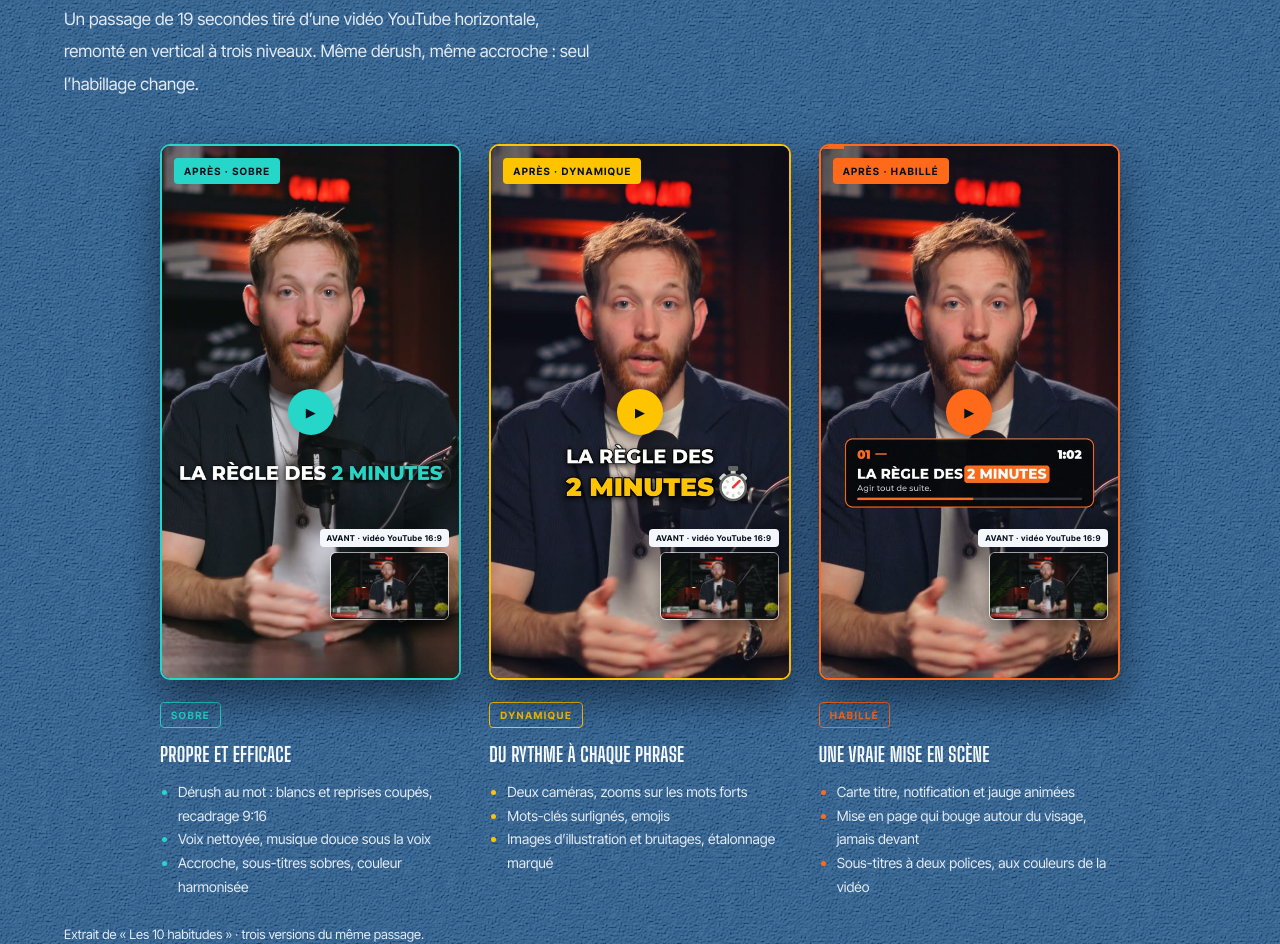
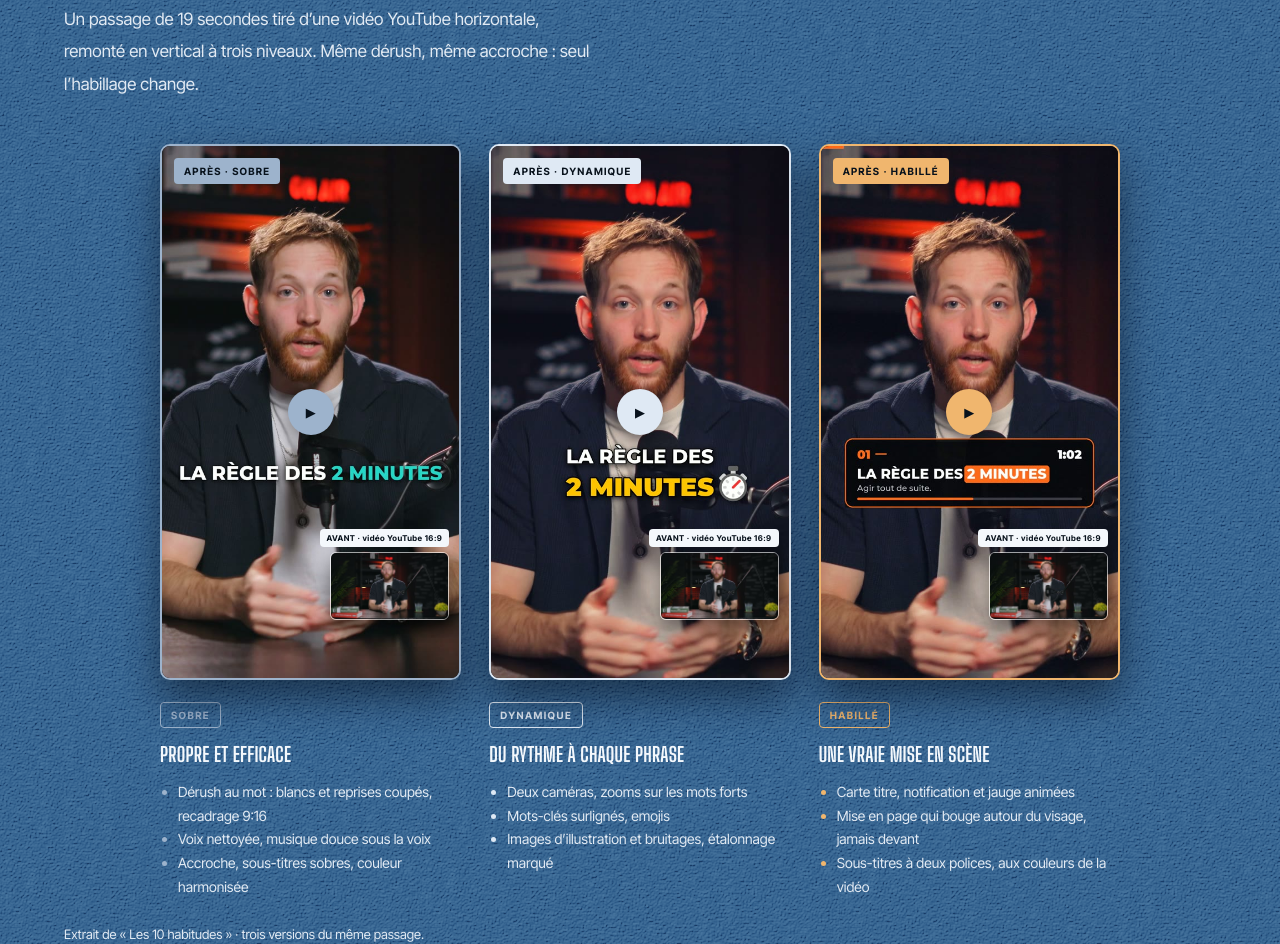
Before and after one commit to blackjackbow/haimcut-portfolio, a plain HTML site: page index.html in a window 1280 px wide. Shown: the part 4334-5278 px from the top of the page. Drawn offline with nearby package versions, Linux system fonts and the light colour scheme; no server answers; animation ran at ten frames a second.

Commit message:
Trois niveaux aux couleurs de la DA

```diff
--- a/index.html
+++ b/index.html
@@ -42,9 +42,9 @@
 <section class="comparison section" id="avant-apres"><div class="section-top"><p class="eyebrow">AVANT / APRÈS</p></div><div class="comparison-grid"><div><h2>La même prise,<br><em>avant et après montage.</em></h2><p class="body-copy">Tire la ligne sur la vidéo. À gauche, le rush avant étalonnage. À droite, après mon montage : longueurs retirées, recadrage, petites animations, son et images travaillés.</p><p class="small-note">Extrait de « Les 10 habitudes » · même prise, avant et après montage.</p></div><div><div class="compare-frame"><video id="before" src="media/brut.mp4" muted playsinline loop preload="metadata" aria-label="Passage avant montage"></video><div class="after-layer"><video id="after" src="media/monte.mp4" muted playsinline loop preload="metadata" aria-label="Même passage après montage"></video></div><span class="compare-label left">BRUT</span><span class="compare-label right">MONTÉ</span><div class="compare-line" aria-hidden="true"><span>↔</span></div></div><label class="range-label">Comparer le brut et le monté<input id="compare-range" type="range" min="0" max="100" value="50" aria-label="Position de la séparation entre le brut et le monté"></label><button class="text-link compare-play" type="button">Lire la comparaison ▶</button><button class="text-link compare-son" type="button" aria-pressed="false">Activer le son</button><p id="compare-error" role="status"></p></div></div>
 <div class="niveaux" id="niveaux"><div class="niveaux-head"><p class="eyebrow">TROIS NIVEAUX DE MONTAGE</p><h2>Le même rush,<br><em>trois façons de le monter.</em></h2><p class="body-copy">Un passage de 19 secondes tiré d’une vidéo YouTube horizontale, remonté en vertical à trois niveaux. Même dérush, même accroche : seul l’habillage change.</p></div>
 <div class="niveaux-grid">
-<article class="niveau" style="--niv:#26d6c8"><div class="niveau-frame"><button class="niveau-lire" data-niveau="niveau-sobre" aria-label="Lire la version Sobre du passage"><img src="assets/niveau-sobre.jpg" width="540" height="960" alt="" loading="lazy"><span class="niveau-play" aria-hidden="true">▶</span></button><span class="niveau-tag">APRÈS · SOBRE</span><figure class="niveau-avant"><img src="assets/niveaux-avant.jpg" width="480" height="270" alt="" loading="lazy"><figcaption>AVANT<span class="niv-long"> · vidéo YouTube</span> 16:9</figcaption></figure></div><p class="niveau-nom">SOBRE</p><h3>Propre et efficace</h3><ul><li>Dérush au mot : blancs et reprises coupés, recadrage 9:16</li><li>Voix nettoyée, musique douce sous la voix</li><li>Accroche, sous-titres sobres, couleur harmonisée</li></ul></article>
-<article class="niveau" style="--niv:#ffc400"><div class="niveau-frame"><button class="niveau-lire" data-niveau="niveau-dynamique" aria-label="Lire la version Dynamique du passage"><img src="assets/niveau-dynamique.jpg" width="540" height="960" alt="" loading="lazy"><span class="niveau-play" aria-hidden="true">▶</span></button><span class="niveau-tag">APRÈS · DYNAMIQUE</span><figure class="niveau-avant"><img src="assets/niveaux-avant.jpg" width="480" height="270" alt="" loading="lazy"><figcaption>AVANT<span class="niv-long"> · vidéo YouTube</span> 16:9</figcaption></figure></div><p class="niveau-nom">DYNAMIQUE</p><h3>Du rythme à chaque phrase</h3><ul><li>Deux caméras, zooms sur les mots forts</li><li>Mots-clés surlignés, emojis</li><li>Images d’illustration et bruitages, étalonnage marqué</li></ul></article>
-<article class="niveau" style="--niv:#ff6a1a"><div class="niveau-frame"><button class="niveau-lire" data-niveau="niveau-habille" aria-label="Lire la version Habillée du passage"><img src="assets/niveau-habille.jpg" width="540" height="960" alt="" loading="lazy"><span class="niveau-play" aria-hidden="true">▶</span></button><span class="niveau-tag">APRÈS · HABILLÉ</span><figure class="niveau-avant"><img src="assets/niveaux-avant.jpg" width="480" height="270" alt="" loading="lazy"><figcaption>AVANT<span class="niv-long"> · vidéo YouTube</span> 16:9</figcaption></figure></div><p class="niveau-nom">HABILLÉ</p><h3>Une vraie mise en scène</h3><ul><li>Carte titre, notification et jauge animées</li><li>Mise en page qui bouge autour du visage, jamais devant</li><li>Sous-titres à deux polices, aux couleurs de la vidéo</li></ul></article>
+<article class="niveau" style="--niv:#9db3cc"><div class="niveau-frame"><button class="niveau-lire" data-niveau="niveau-sobre" aria-label="Lire la version Sobre du passage"><img src="assets/niveau-sobre.jpg" width="540" height="960" alt="" loading="lazy"><span class="niveau-play" aria-hidden="true">▶</span></button><span class="niveau-tag">APRÈS · SOBRE</span><figure class="niveau-avant"><img src="assets/niveaux-avant.jpg" width="480" height="270" alt="" loading="lazy"><figcaption>AVANT<span class="niv-long"> · vidéo YouTube</span> 16:9</figcaption></figure></div><p class="niveau-nom">SOBRE</p><h3>Propre et efficace</h3><ul><li>Dérush au mot : blancs et reprises coupés, recadrage 9:16</li><li>Voix nettoyée, musique douce sous la voix</li><li>Accroche, sous-titres sobres, couleur harmonisée</li></ul></article>
+<article class="niveau" style="--niv:#dfe9f4"><div class="niveau-frame"><button class="niveau-lire" data-niveau="niveau-dynamique" aria-label="Lire la version Dynamique du passage"><img src="assets/niveau-dynamique.jpg" width="540" height="960" alt="" loading="lazy"><span class="niveau-play" aria-hidden="true">▶</span></button><span class="niveau-tag">APRÈS · DYNAMIQUE</span><figure class="niveau-avant"><img src="assets/niveaux-avant.jpg" width="480" height="270" alt="" loading="lazy"><figcaption>AVANT<span class="niv-long"> · vidéo YouTube</span> 16:9</figcaption></figure></div><p class="niveau-nom">DYNAMIQUE</p><h3>Du rythme à chaque phrase</h3><ul><li>Deux caméras, zooms sur les mots forts</li><li>Mots-clés surlignés, emojis</li><li>Images d’illustration et bruitages, étalonnage marqué</li></ul></article>
+<article class="niveau" style="--niv:#f0b66e"><div class="niveau-frame"><button class="niveau-lire" data-niveau="niveau-habille" aria-label="Lire la version Habillée du passage"><img src="assets/niveau-habille.jpg" width="540" height="960" alt="" loading="lazy"><span class="niveau-play" aria-hidden="true">▶</span></button><span class="niveau-tag">APRÈS · HABILLÉ</span><figure class="niveau-avant"><img src="assets/niveaux-avant.jpg" width="480" height="270" alt="" loading="lazy"><figcaption>AVANT<span class="niv-long"> · vidéo YouTube</span> 16:9</figcaption></figure></div><p class="niveau-nom">HABILLÉ</p><h3>Une vraie mise en scène</h3><ul><li>Carte titre, notification et jauge animées</li><li>Mise en page qui bouge autour du visage, jamais devant</li><li>Sous-titres à deux polices, aux couleurs de la vidéo</li></ul></article>
 </div><p class="small-note">Extrait de « Les 10 habitudes » · trois versions du même passage.</p></div></section>
 <section class="work section" id="realisations"><div class="section-top"><p class="eyebrow">PORTFOLIO</p><p class="side-note">Montages réalisés sur des rushs fournis par Split Editor.<br>Choisis une vidéo pour la regarder.</p></div><h2>Sept montages :<br><em>YouTube, shorts et publicités.</em></h2><div class="filter-row" role="group" aria-label="Filtrer les réalisations"><button class="filter active" data-filter="all" aria-pressed="true">Tout voir <span>7</span></button><button class="filter" data-filter="youtube" aria-pressed="false">YouTube <span>1</span></button><button class="filter" data-filter="short" aria-pressed="false">Formats courts <span>2</span></button><button class="filter" data-filter="ads" aria-pressed="false">Publicités <span>4</span></button></div>
 <div class="projects">
```
